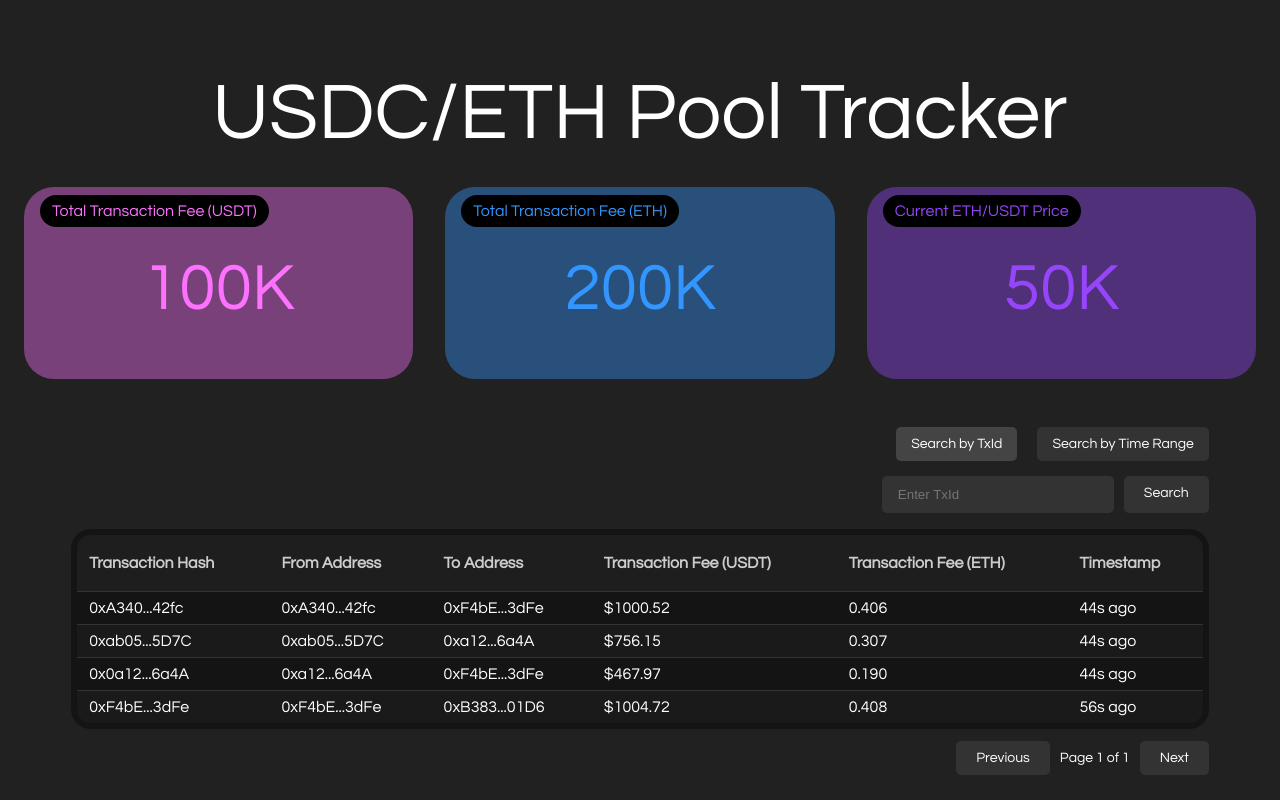
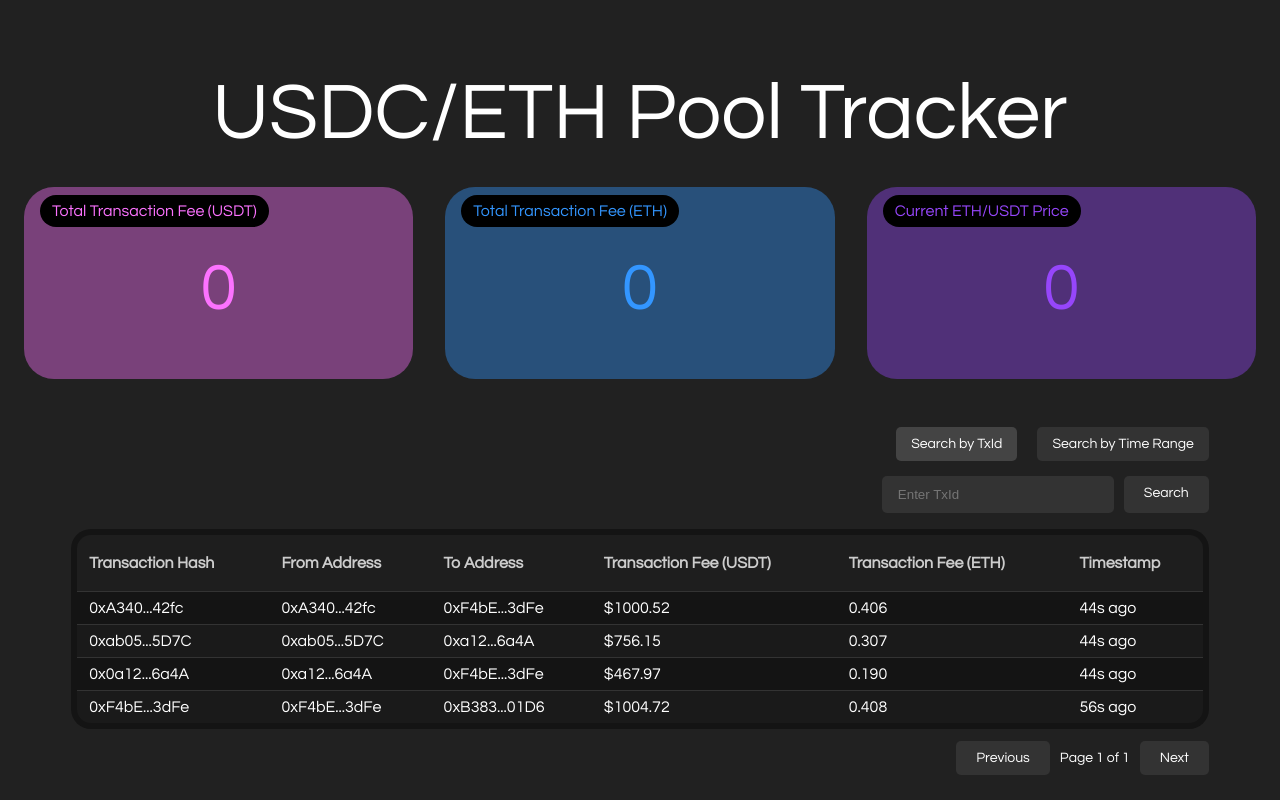
Before and after one commit to aliensarefake/tokka-labs-THA, a React (Create React App) app in the folder frontend/: page / in a window 1280 px wide. Built offline with nearby package versions, Linux system fonts and the light colour scheme; no server answers; the HTML template or start-up script is replaced by a standard one.

Commit message:
integrate total txn fee api into FE

```diff
--- a/frontend/src/Homepage/StaticData/StaticData.js
+++ b/frontend/src/Homepage/StaticData/StaticData.js
@@ -1,12 +1,48 @@
+import React, { useEffect, useState } from 'react';
 import './styles/StaticData.css';
 import StaticDataBox from './StaticDataBox';
 
 function StaticData() {
-    const metricsDict = {
-        entry1: { color: 'rgb(252, 114, 255)', bgColor: 'rgba(252, 114, 255, 0.4)',title: 'Total Transaction Fee (USDT)', value: '100K' },
-        entry2: { color: 'rgb(51 150 255)', bgColor:'rgba(51, 150, 255, 0.4)', title: 'Total Transaction Fee (ETH)', value: '200K' },
-        entry3: { color: 'rgb(150 70 250)', bgColor: 'rgba(150, 70, 250, 0.4)', title: 'Current ETH/USDT Price', value: '50K' },
+  const [metricsDict, setMetricsDict] = useState({
+    entry1: { color: 'rgb(252, 114, 255)', bgColor: 'rgba(252, 114, 255, 0.4)', title: 'Total Transaction Fee (USDT)', value: '0' },
+    entry2: { color: 'rgb(51 150 255)', bgColor: 'rgba(51, 150, 255, 0.4)', title: 'Total Transaction Fee (ETH)', value: '0' },
+    entry3: { color: 'rgb(150 70 250)', bgColor: 'rgba(150, 70, 250, 0.4)', title: 'Current ETH/USDT Price', value: '0' },
+  });
+
+  useEffect(() => {
+    const binanceApiUrl = 'https://api.binance.com';
+    const backendApiUrl = 'http://localhost:4100';
+
+    const fetchData = async () => {
+      try {
+        const priceResponse = await fetch(`${binanceApiUrl}/api/v3/ticker/price?symbol=ETHUSDT`);
+        const priceData = await priceResponse.json();
+
+        const statisticsResponse = await fetch(`${backendApiUrl}/statistics`);
+        const statisticsData = await statisticsResponse.json();
+
+        setMetricsDict((prevMetrics) => ({
+          ...prevMetrics,
+          entry1: {
+            ...prevMetrics.entry1,
+            value: statisticsData.totalTxFeeUSDT,
+          },
+          entry2: {
+            ...prevMetrics.entry2,
+            value: statisticsData.totalTxFeeETH,
+          },
+          entry3: {
+            ...prevMetrics.entry3,
+            value: priceData.price,
+          },
+        }));
+      } catch (error) {
+        console.error('Error fetching data:', error);
+      }
     };
+
+    fetchData();
+  }, []);
 
   return (
     <div className="static-data-wrapper">
```
Lines whose indentation alone changed are shown as unchanged.
